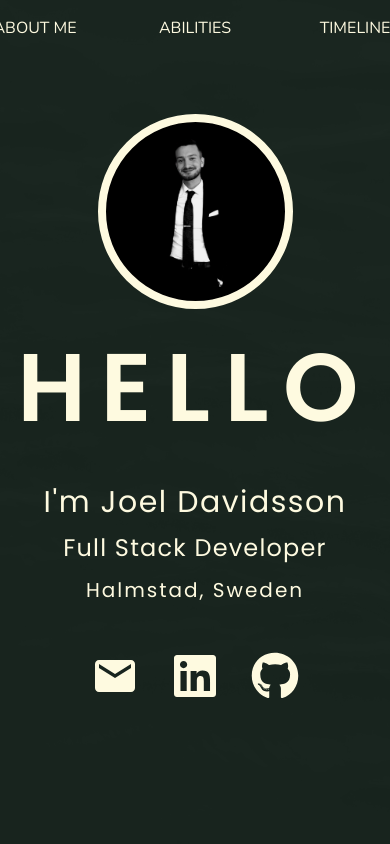
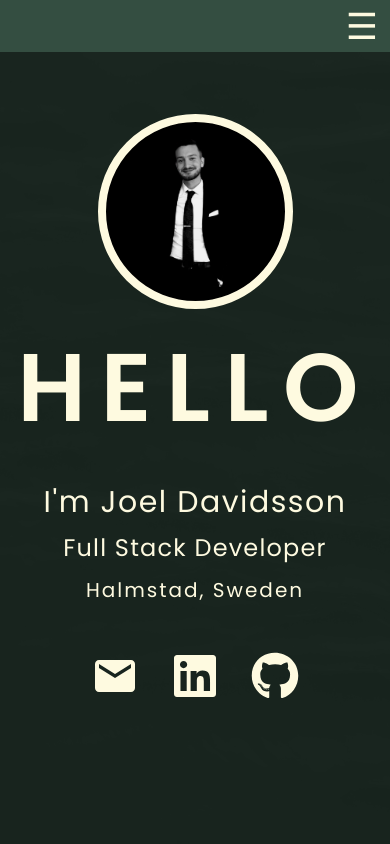
Before and after one commit to joeldavidsson/joeldavidsson.github.io, a React (Vite) app: page / in a window 390 px wide. Shown: the top 844 px of the page. Built offline with nearby package versions, Linux system fonts and the light colour scheme.

Commit message:
Updated packages, made responsive navigationmenu for smaller screens

```diff
--- a/index.html
+++ b/index.html
@@ -2,15 +2,17 @@
 <html lang="en">
   <head>
     <meta charset="utf-8" />
-    <meta name="viewport" content="width=device-width, initial-scale=1" />
+    <meta name="viewport" content="width=device-width, initial-scale=1.0" />
     <meta name="theme-color" content="#000000" />
     <meta
       name="description"
       content="Web site created using create-react-app"
     />
+    <link href="/src/styles/App.css" rel="stylesheet" />
     <title>Portfolio</title>
   </head>
   <body>
     <div id="root"></div>
+    <script type="module" src="/src/index.tsx"></script>
   </body>
 </html>
--- a/postcss.config.js
+++ /dev/null
@@ -1,7 +0,0 @@
-// eslint-disable-next-line no-undef
-module.exports = {
-  plugins: {
-    tailwindcss: {},
-    autoprefixer: {},
-  },
-};
--- a/src/components/NavigationBar.tsx
+++ b/src/components/NavigationBar.tsx
@@ -3,6 +3,7 @@ import { useState, useEffect } from 'react';
 
 const NavigationBar = () => {
   const [scroll, setScroll] = useState(false);
+  const [menuOpen, setMenuOpen] = useState(false);
 
   useEffect(() => {
     const onScroll = () => {
@@ -20,33 +21,79 @@ const NavigationBar = () => {
     };
   }, []);
 
+  const toggleMenu = () => {
+    setMenuOpen(!menuOpen);
+  };
+
+  const handleLinkClick = () => {
+    if (window.innerWidth < 768) {
+      setMenuOpen(false);
+    }
+  };
+
   return (
     <nav
-      className={`NavigationBar fixed top-0 transition-all duration-500 ease-in-out ${scroll ? 'bg-[#344e41]' : 'bg-transparent'}`}
+      className={`NavigationBar md:flex-row md:justify-center fixed top-0 transition-all duration-500 ease-in-out ${scroll ? 'bg-[#344e41]' : 'md:bg-transparent bg-[#344e41]'}`}
     >
-      <ul>
+      <div className='md:hidden w-full flex justify-end items-center pt-1 px-3'>
+        <button onClick={toggleMenu} className='text-[#fefae0] h-12 text-4xl'>
+          {menuOpen ? '✖' : '☰'}
+        </button>
+      </div>
+
+      <ul className={`md:flex ${menuOpen ? 'flex flex-col' : 'hidden'}`}>
         <li>
-          <Link to='home' smooth={true} duration={500} offset={-200}>
+          <Link
+            to='home'
+            smooth={true}
+            duration={500}
+            offset={-200}
+            onClick={handleLinkClick}
+          >
             Home
           </Link>
         </li>
         <li>
-          <Link to='about' smooth={true} duration={500} offset={-40}>
+          <Link
+            to='about'
+            smooth={true}
+            duration={500}
+            offset={-40}
+            onClick={handleLinkClick}
+          >
             About me
           </Link>
         </li>
         <li>
-          <Link to='skills' smooth={true} duration={500} offset={-40}>
+          <Link
+            to='skills'
+            smooth={true}
+            duration={500}
+            offset={-40}
+            onClick={handleLinkClick}
+          >
             Abilities
           </Link>
         </li>
         <li>
-          <Link to='timeline' smooth={true} duration={500} offset={-40}>
+          <Link
+            to='timeline'
+            smooth={true}
+            duration={500}
+            offset={-40}
+            onClick={handleLinkClick}
+          >
             Timeline
           </Link>
         </li>
         <li>
-          <Link to='contact' smooth={true} duration={500} offset={-40}>
+          <Link
+            to='contact'
+            smooth={true}
+            duration={500}
+            offset={-40}
+            onClick={handleLinkClick}
+          >
             Contact
           </Link>
         </li>
--- a/src/pages/Skills.tsx
+++ b/src/pages/Skills.tsx
@@ -84,7 +84,7 @@ const Skills = () => {
                       {skills.map((skill, index) => (
                         <span
                           key={index}
-                          className='flex items-center rounded-sm hover:scale-105 hover:ease-in-out duration-200'
+                          className='flex items-center rounded-xs hover:scale-105 hover:ease-in-out duration-200'
                         >
                           <li className='bg-black/5 hover:bg-[#344E41] border-t-2 border-[#344E41]'>
                             {skill.icon} {skill.name}
--- a/src/styles/App.css
+++ b/src/styles/App.css
@@ -1,7 +1,17 @@
-@import url('https://fonts.googleapis.com/css2?family=Nunito:ital,wght@0,200..1000;1,200..1000&family=Poppins:ital,wght@0,100;0,200;0,300;0,400;0,500;0,600;0,700;0,800;0,900;1,100;1,200;1,300;1,400;1,500;1,600;1,700;1,800;1,900&display=swap');
-@tailwind base;
-@tailwind components;
-@tailwind utilities;
+@import url('https://fonts.googleapis.com/css2?family=Nunito:ital,wght@0,200..1000;1,200..1000&family=Poppins:ital,wght@0,100;0,200;0,300;0,400;0,500;0,600;0,700;0,800;0,900;1,100;1,200;1,300;1,400;1,500;1,600;1,700;1,800;1,900&display=swap')
+layer(base);
+@import 'tailwindcss';
+
+@config "../../tailwind.config.mjs";
+
+@layer base {
+  *,
+  ::after,
+  ::before,
+  ::backdrop,
+  ::file-selector-button {
+    border-color: var(--color-gray-200, currentColor);
+  }
 
   .App {
     text-align: center;
@@ -18,7 +28,7 @@ body {
     font-style: normal;
     -webkit-font-smoothing: antialiased;
     -moz-osx-font-smoothing: grayscale;
-  background-color: #1A2620;
+    background-color: #1a2620;
     overflow: hidden;
     width: 100%;
     max-width: 100%;
@@ -35,14 +45,15 @@ h5 {
   .NavigationBar {
     z-index: 10;
     display: flex;
-  flex-direction: row;
-  justify-content: center;
+    flex-direction: column;
+    justify-content: end;
+    align-items: center;
     width: 100%;
     height: 5vh;
     ul {
       display: flex;
       justify-content: center;
-    align-items: center;
+      align-items: start;
       list-style-type: none;
       padding: 0;
       margin: 0;
@@ -430,3 +441,4 @@ section h1 {
     scrollbar-color: #fefae0 transparent;
     scrollbar-width: thin;
   }
+}
--- a/vite.config.js
+++ /dev/null
@@ -1,13 +0,0 @@
-import { defineConfig } from 'vite';
-import eslint from 'vite-plugin-eslint';
-import react from '@vitejs/plugin-react';
-
-export default ({ mode }) => {
-  return defineConfig({
-    plugins: [react(), eslint()],
-    base: '/joeldavidsson.github.io/',
-    define: {
-      'process.env.NODE_ENV': `"${mode}"`,
-    },
-  });
-};
--- /dev/null
+++ b/vite.config.mjs
@@ -0,0 +1,9 @@
+import { defineConfig } from 'vite';
+import eslint from 'vite-plugin-eslint';
+import react from '@vitejs/plugin-react';
+import tailwindcss from '@tailwindcss/vite';
+
+export default defineConfig({
+  plugins: [react(), eslint(), tailwindcss()],
+  base: '/',
+});
```
Also changed, not shown: package.json (+7 -7 lines), .prettierrc.json (added), tailwind.config.mjs (renamed from tailwind.config.js), 2 other files (tests, documents, lock files or other folders). Lines whose indentation alone changed are shown as unchanged.
